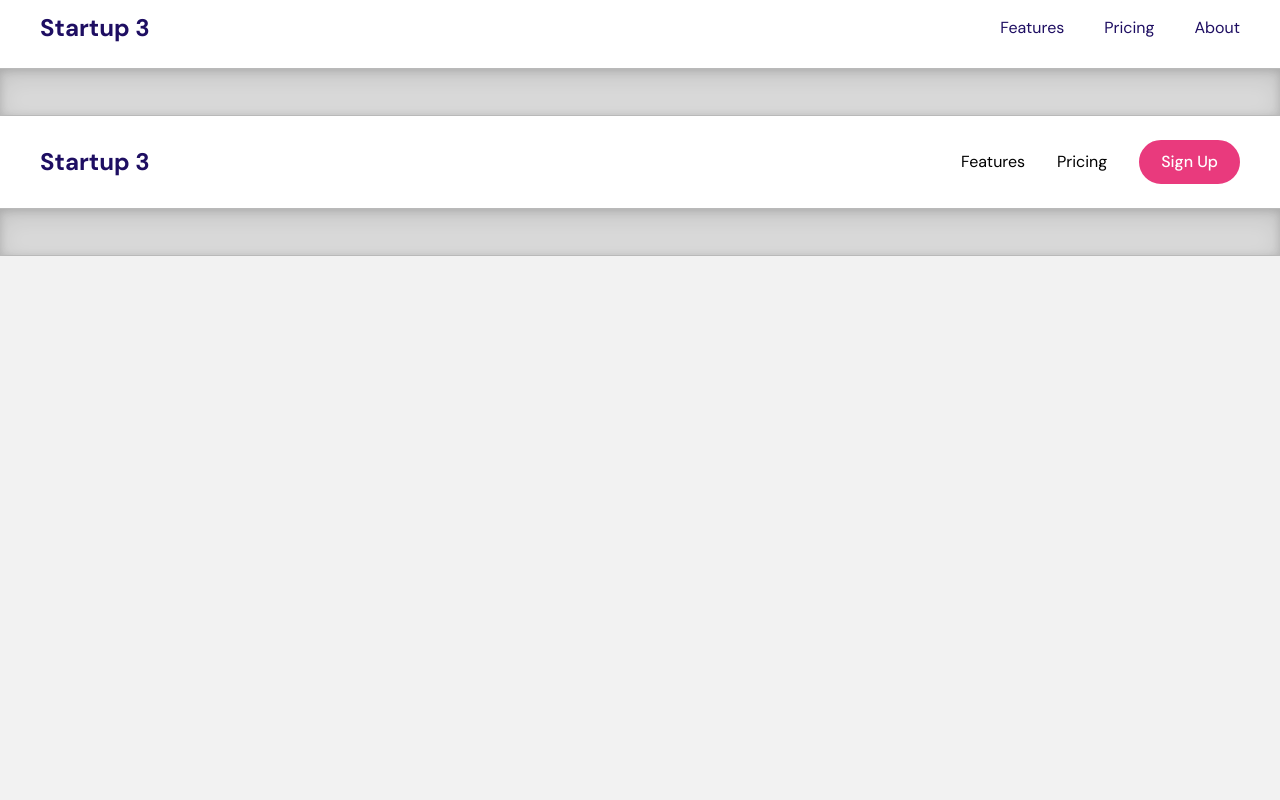
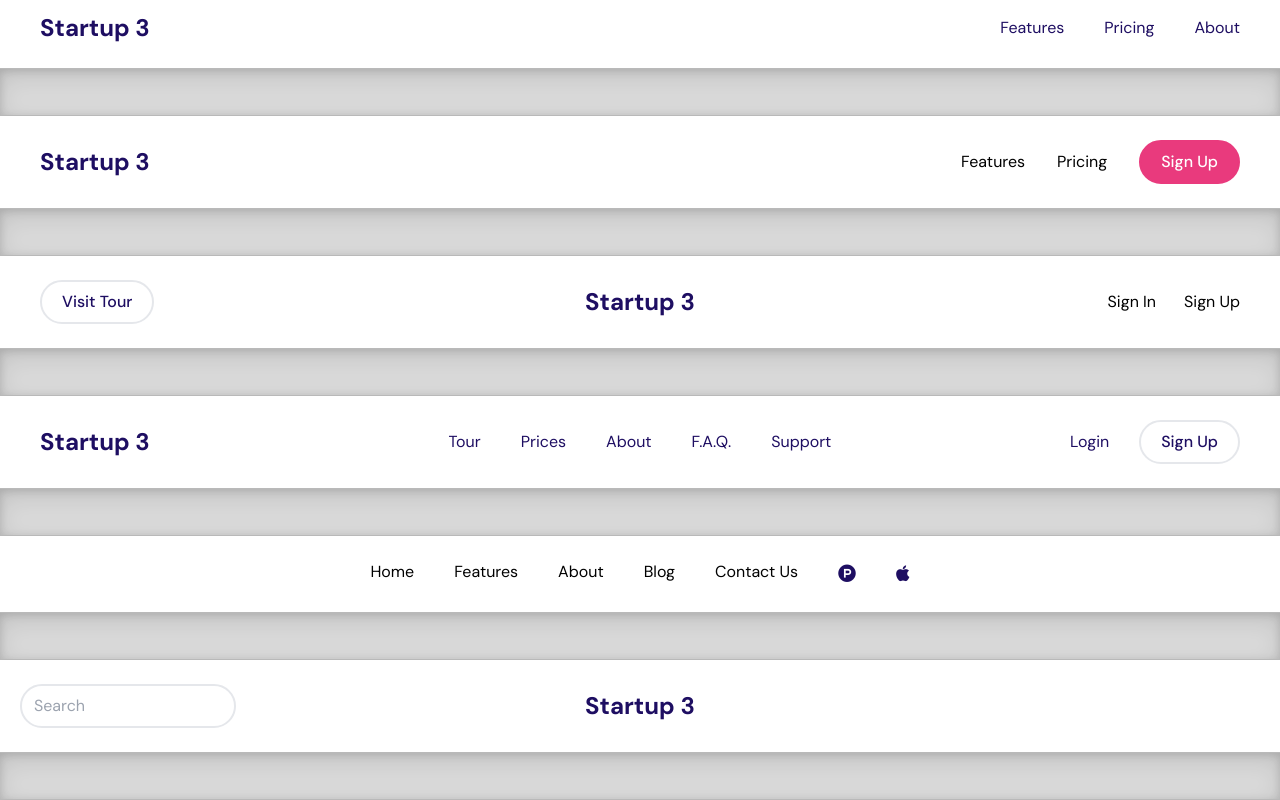
Before and after one commit to oscarfgutierrezo/Navigation-Example, a website: page index.html in a window 1280 px wide. Shown: the part 560-1360 px from the top of the page. Before the commit the page ends 816 px from the top, so only its background shows below. Drawn offline with nearby package versions, Linux system fonts and the light colour scheme.

Commit message:
Add: navigation-07, navigation-08, navigation-09 and navigation-10 sections

```diff
--- a/index.html
+++ b/index.html
@@ -159,9 +159,70 @@
         </header>
     </section>
     <div class="divider"></div>
-    <section>
-
+    <section class="navigation-07 py-6 bg-white">
+        <header class="container px-5 grid grid-cols-2 gap-y-3 sm:grid-cols-3 sm:px-10">
+            <div class="col-span-2 flex justify-center items-center sm:col-span-1">
+                <a href="#" class="text-2xl font-bold text-dark-violet">Startup 3</a>
+            </div>
+            <div class="flex sm:-order-1">
+                <button class="px-5 py-2 text-dark-violet font-medium border-2 rounded-full hover:text-white hover:bg-light-violet hover:border-light-violet">Visit Tour</button>
+            </div>
+            <ul class="flex justify-end items-center gap-7 sm:justify-end">
+                <li><a class="py-2 border-gray-100 hover:border-b hover:border-gray-400" href="#">Sign In</a></li>
+                <li><a class="py-2 border-gray-100 hover:border-b hover:border-gray-400" href="#">Sign Up</a></li>
+            </ul>
+        </header>
     </section>
+    <div class="divider"></div>
+    <section class="navigation-08 py-6 bg-white">
+        <header class="container px-5 grid grid-cols-5 gap-y-3 sm:px-10">
+            <div class="col-span-4 flex items-center md:col-span-1">
+                <a href="#" class="text-2xl font-bold text-dark-violet">Startup 3</a>
+            </div>
+            <button class="w-fit p-3 flex justify-self-end text-xl text-dark-violet rounded-lg hover:bg-gray-100 focus:outline-none focus:ring-2 focus:ring-gray-200 md:hidden" data-collapse-toggle="mobile-menu-08" type="button" aria-controls="mobile-menu-08" aria-expanded="false">
+                <i class="fa-solid fa-bars"></i>
+            </button>
+            <nav class="hidden col-span-5 md:block md:col-span-4 xl:col-span-3" id="mobile-menu-08">
+                <ul class="h-full flex flex-col md:flex-row md:justify-end md:items-center md:gap-5 text-dark-violet xl:justify-center xl:gap-10">
+                    <li><a class="py-2 pl-3 block border-b border-gray-100 hover:bg-gray-100 md:p-0 md:border-0 md:hover:border-b md:hover:border-gray-400 md:hover:bg-transparent" href="#">Tour</a></li>
+                    <li><a class="py-2 pl-3 block border-b border-gray-100 hover:bg-gray-100 md:p-0 md:border-0 md:hover:border-b md:hover:border-gray-400 md:hover:bg-transparent" href="#">Prices</a></li>
+                    <li><a class="py-2 pl-3 block border-b border-gray-100 hover:bg-gray-100 md:p-0 md:border-0 md:hover:border-b md:hover:border-gray-400 md:hover:bg-transparent" href="#">About</a></li>
+                    <li><a class="py-2 pl-3 block border-b border-gray-100 hover:bg-gray-100 md:p-0 md:border-0 md:hover:border-b md:hover:border-gray-400 md:hover:bg-transparent" href="#">F.A.Q.</a></li>
+                    <li><a class="py-2 pl-3 block border-b border-gray-100 hover:bg-gray-100 md:p-0 md:border-0 md:hover:border-b md:hover:border-gray-400 md:hover:bg-transparent" href="#">Support</a></li>
+                </ul>
+            </nav>
+            <div class="col-span-5 flex justify-end gap-2 xl:col-span-1 xl:justify-end">
+                <button class="light-white-button hover-light-white-button">Login</button>
+                <button class="px-5 py-2 text-dark-violet font-medium border-2 rounded-full hover:text-white hover:bg-light-violet hover:border-light-violet">Sign Up</button>
+            </div>
+        </header>
+    </section>
+    <div class="divider"></div>
+    <section class="navigation-09 py-6 bg-white">
+        <header class="container px-5 sm:px-10">
+            <ul class="flex flex-wrap justify-center gap-x-10 gap-y-5">
+                <li><a href="#">Home</a></li>
+                <li><a href="#">Features</a></li>
+                <li><a href="#">About</a></li>
+                <li><a href="#">Blog</a></li>
+                <li><a href="#">Contact Us</a></li>
+                <li><a class="text-lg text-dark-violet" href="#"><i class="fa-brands fa-product-hunt"></i></a></li>
+                <li><a class="text-lg text-dark-violet" href="#"><i class="fa-brands fa-apple"></i></a></li>
+            </ul>
+        </header>
+    </section>
+    <div class="divider"></div>
+    <section class="navigation-10 py-6 bg-white">
+        <header class="container px-5 grid grid-cols-1 gap-y-5 sm:grid-cols-3">
+            <div class="flex items-center justify-center sm:order-2">
+                <a href="#" class="text-2xl font-bold text-dark-violet">Startup 3</a>
+            </div>
+            <form class="flex justify-center sm:justify-start">
+                <input class="placeholder border-2 border-gray-200 rounded-full" type="text" placeholder="Search" name="" id="">
+            </form>
+        </header>
+    </section>
+    <div class="divider"></div>
 
     <script src="https://unpkg.com/flowbite@1.3.4/dist/flowbite.js"></script>
 </body>
```
Also changed, not shown: public/css/styles.css.
